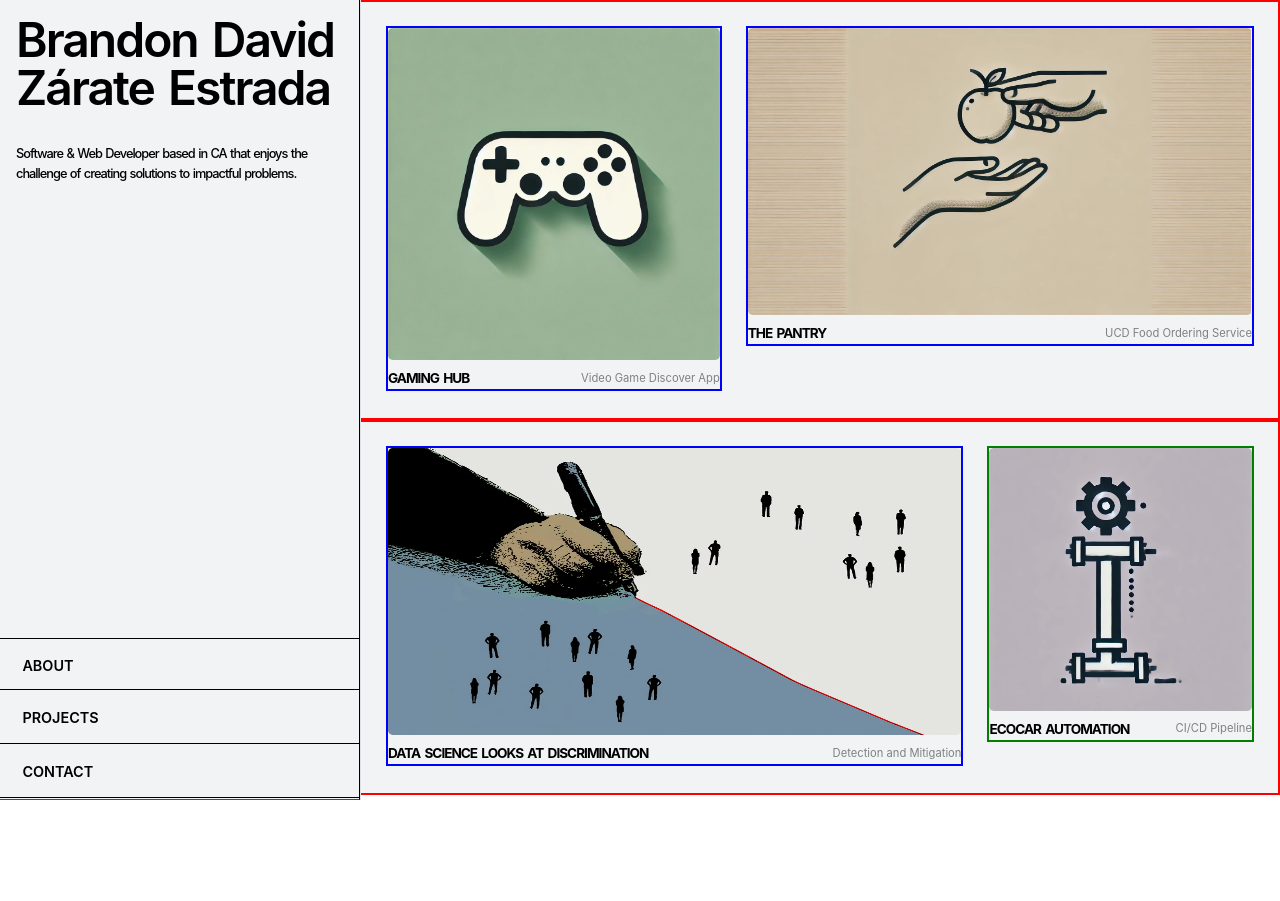
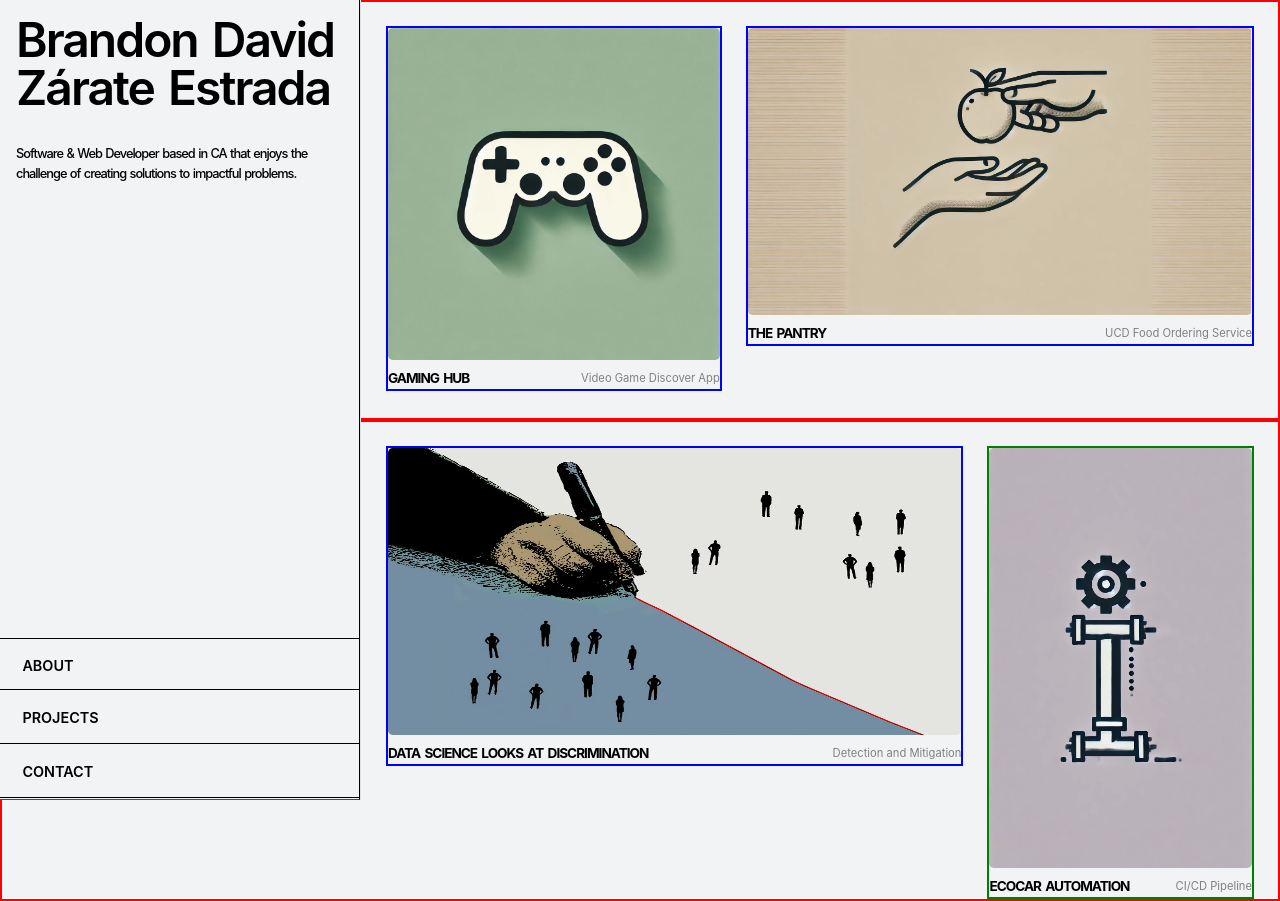
Before and after one commit to zbrandon98/portfolio_2, a Next.js app: page / in a window 1280 px wide. Before the commit the page ends 800 px from the top, so only its background shows below. Built offline with nearby package versions, Linux system fonts and the light colour scheme.

Commit message:
made it responsive

```diff
--- a/app/components/projects/Projects.module.css
+++ b/app/components/projects/Projects.module.css
@@ -3,6 +3,18 @@
     max-width: 100%;
     padding-left: rem(22.5rem);
     padding-bottom: .2rem;
+    background-color: light-dark(var(--mantine-color-gray-1), var(--mantine-color-dark-9));
+
+    border: 2px solid red;
+
+    display: flex;
+    flex-wrap: nowrap;
+
+}
+.borderTwo {
+    width: 100%;
+    max-width: 100%;
+    padding-left: rem(22.5rem);
     background-color: light-dark(var(--mantine-color-gray-1), var(--mantine-color-dark-9));
 
     border: 2px solid red;
--- a/app/components/projects/Projects.tsx
+++ b/app/components/projects/Projects.tsx
@@ -29,7 +29,9 @@ export default function Projects() {
           </section>
       </div>
     </div >
-    <div id='projectsRowTwo' className={Classes.border}>
+
+
+    <div id='projectsRowTwo' className={Classes.borderTwo}>
       <div id='pThreeContainer' className={Classes.pThreeContainer}>
         <div style={{position: "relative", width: "100%", paddingBottom: "50%"}}>
           <Image src="/pThreeFront.webp" style={pThreeImageStyling} alt='text' objectFit='fit' layout='fill' />
@@ -40,7 +42,7 @@ export default function Projects() {
           </section>
       </div>
       <div id='pFourContainer' className={Classes.pFourContainer}>
-        <div style={{position: "relative", width: "100%", paddingBottom: "100%"}}>
+        <div style={{position: "relative", width: "100%", paddingBottom: "160%"}}>
           <Image src="/pFourFront.webp" style={pFourImageStyling} alt='text' objectFit='cover' layout='fill' />
         </div>
         <section className={Classes.infoSection}>
```
